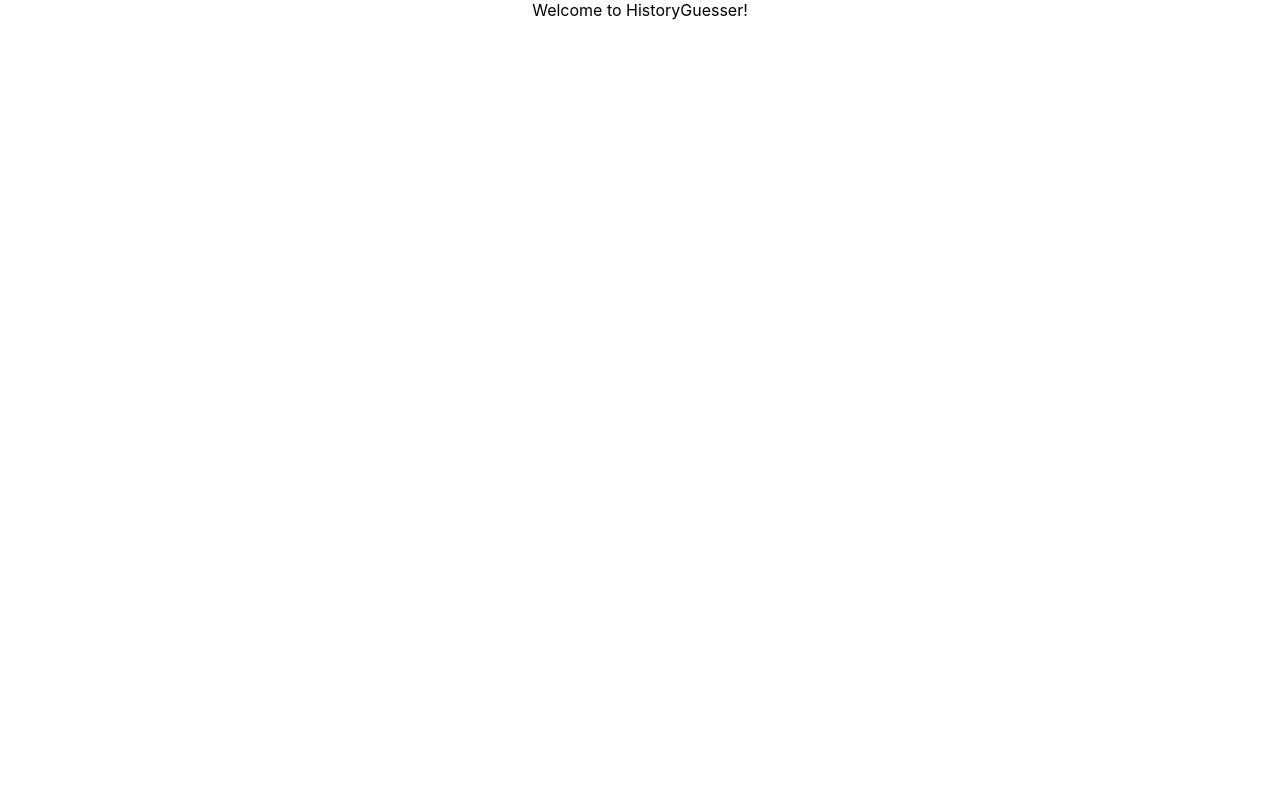
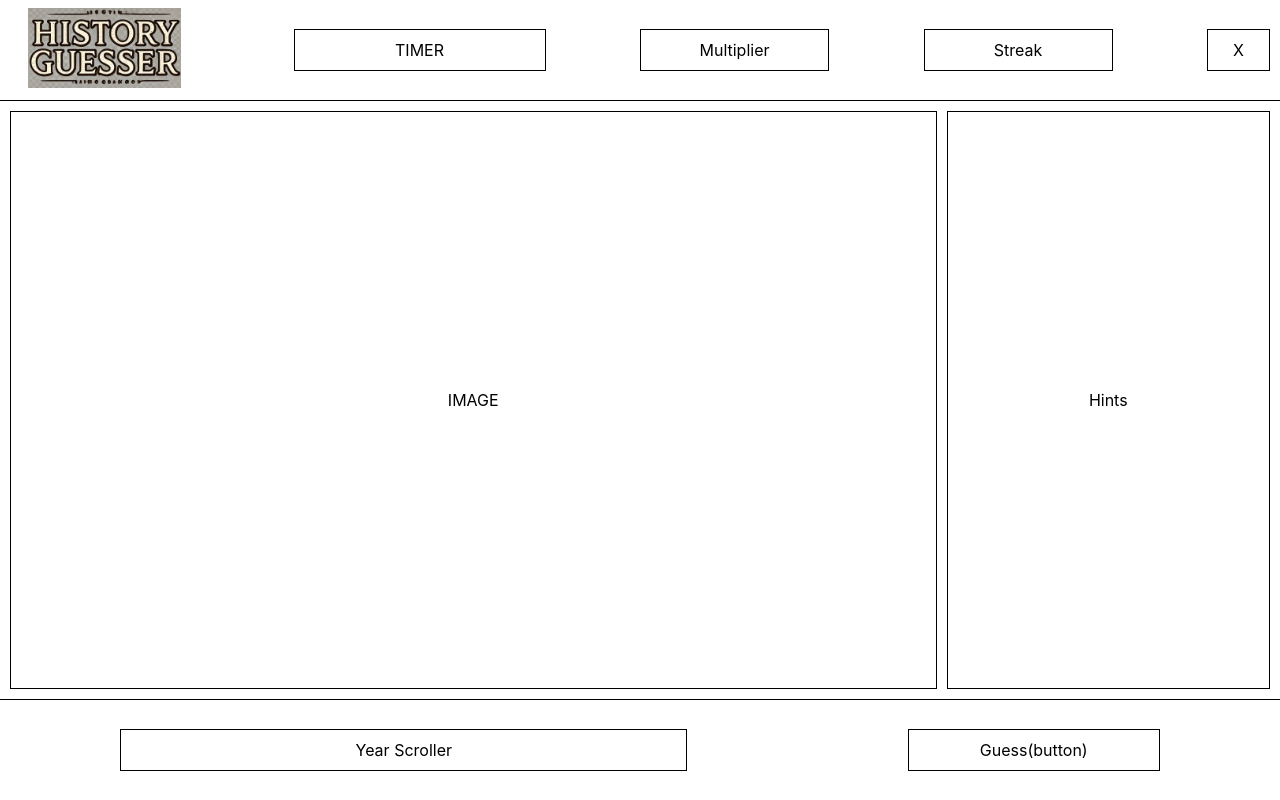
Before and after one commit to DanielMaherDev/HistoryGuesser-2.0-, a React (Create React App) app in the folder my-app/: page / in a window 1280 px wide. Built offline with nearby package versions, Linux system fonts and the light colour scheme.

Commit message:
add frame of gamescreen, add style, add logo

```diff
--- a/my-app/src/App.js
+++ b/my-app/src/App.js
@@ -1,34 +1,14 @@
 import React from 'react';
-import {
-    BrowserRouter as Router,
-    Route,
-    Routes
-} from 'react-router-dom';
-import HomePage from './pages/HomePage';
-import GamePage from './pages/GamePage';
+import GameScreen from './components/GameScreen/GameScreen';
 import './App.css';
 
 function App() {
     return ( <
-        Router >
-        <
         div className = "App" >
         <
-        Routes >
+        GameScreen / >
         <
-        Route path = "/"
-        element = {
-            < HomePage / >
-        }
-        /> <
-        Route path = "/game"
-        element = {
-            < GamePage / >
-        }
-        /> <
-        /Routes> <
-        /div> <
-        /Router>
+        /div>
     );
 }
 
--- a/my-app/src/components/GameScreen/GameScreen.css
+++ b/my-app/src/components/GameScreen/GameScreen.css
@@ -2,13 +2,92 @@
     display: flex;
     flex-direction: column;
     height: 100vh;
-    background-color: #FAEBD7;
+    width: 100vw;
 }
 
-.content {
+.top-bar,
+.bottom-bar {
+    display: flex;
+    justify-content: space-between;
+    align-items: center;
+    padding: 10px;
+}
+
+.top-bar {
+    height: 10%;
+    border-bottom: 1px solid black;
+}
+
+.bottom-bar {
+    height: 10%;
+    border-top: 1px solid black;
+    justify-content: space-around;
+}
+
+.main-content {
+    display: flex;
     flex: 1;
+    padding: 10px;
+    justify-content: space-between;
+}
+
+.logo img {
+    height: 100%;
+    max-height: 80px;
+    /* Adjust the size as needed */
+    max-width: 100%;
+    /* Ensure the logo fits within its container */
+}
+
+.timer,
+.multiplier,
+.streak,
+.close,
+.image,
+.hints,
+.year-scroller,
+.guess-button {
     display: flex;
     justify-content: center;
     align-items: center;
-    position: relative;
+    padding: 10px;
+    border: 1px solid black;
+    box-sizing: border-box;
 }
+
+.logo {
+    width: 15%;
+}
+
+.timer {
+    width: 20%;
+}
+
+.multiplier {
+    width: 15%;
+}
+
+.streak {
+    width: 15%;
+}
+
+.close {
+    width: 5%;
+}
+
+.image {
+    flex: 3;
+    margin-right: 10px;
+}
+
+.hints {
+    flex: 1;
+}
+
+.year-scroller {
+    width: 45%;
+}
+
+.guess-button {
+    width: 20%;
+}
--- a/my-app/src/components/GameScreen/GameScreen.js
+++ b/my-app/src/components/GameScreen/GameScreen.js
@@ -1,47 +1,36 @@
-import React, {
-    useState
-} from 'react';
-import Header from '../Header/Header';
-import Footer from '../Footer/Footer';
-import HistoricalImage from '../HistoricalImage/HistoricalImage';
-import InfoPanel from '../InfoPanel/InfoPanel';
+import React from 'react';
 import './GameScreen.css';
+import logo from '../../assets/images/history-guesser-logo.png'; // Adjust the path as necessary
 
 const GameScreen = () => {
-    const [year, setYear] = useState(1900);
-
-    const handleScroll = (event) => {
-        if (event.deltaY < 0) {
-            setYear(year + 1); // Scroll up
-        } else {
-            setYear(year - 1); // Scroll down
+    return ( <
+        div className = "game-screen" >
+        <
+        div className = "top-bar" >
+        <
+        div className = "logo" >
+        <
+        img src = {
+            logo
         }
-    };
-
-    return ( <
-        div className = "game-screen"
-        onWheel = {
-            handleScroll
-        } >
-        <
-        Header / >
-        <
-        div className = "content" >
-        <
-        HistoricalImage src = "historical_image_url"
-        description = "Historical Image" / >
-        <
-        InfoPanel event = "Major Emigration Wave"
-        location = "Ireland" / >
+        alt = "History Guesser Logo" / >
         <
         /div> <
-        Footer year = {
-            year
-        }
-        score = {
-            100
-        }
-        /> <
+        div className = "timer" > TIMER < /div> <
+        div className = "multiplier" > Multiplier < /div> <
+        div className = "streak" > Streak < /div> <
+        div className = "close" > X < /div> < /
+        div > <
+        div className = "main-content" >
+        <
+        div className = "image" > IMAGE < /div> <
+        div className = "hints" > Hints < /div> < /
+        div > <
+        div className = "bottom-bar" >
+        <
+        div className = "year-scroller" > Year Scroller < /div> <
+        div className = "guess-button" > Guess(button) < /div> < /
+        div > <
         /div>
     );
 };
```
Also changed, not shown: my-app/src/services/api.js (+13 -11 lines), my-app/src/assets/images/history-guesser-logo.png (added), 1 other file (tests, documents, lock files or other folders).
